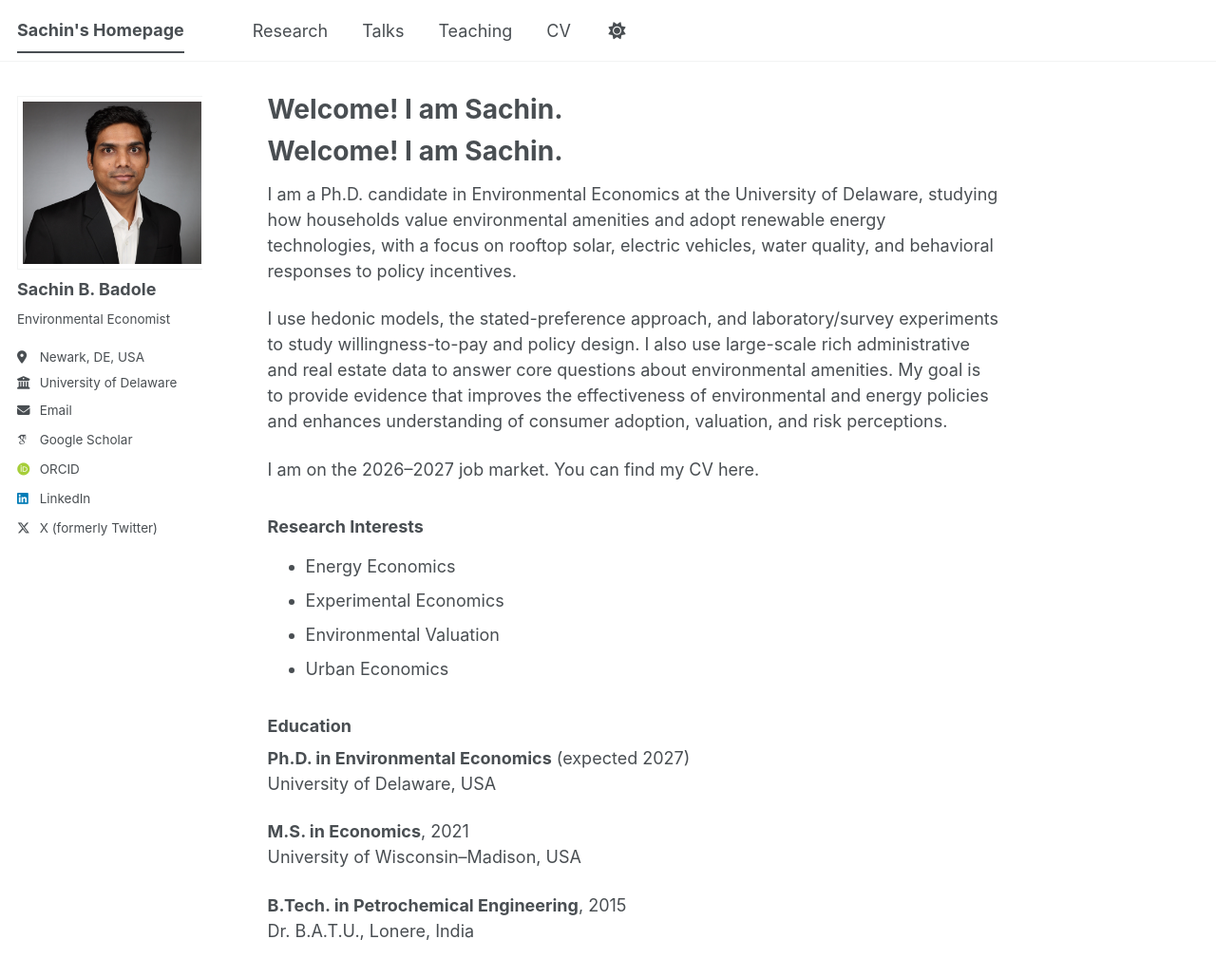
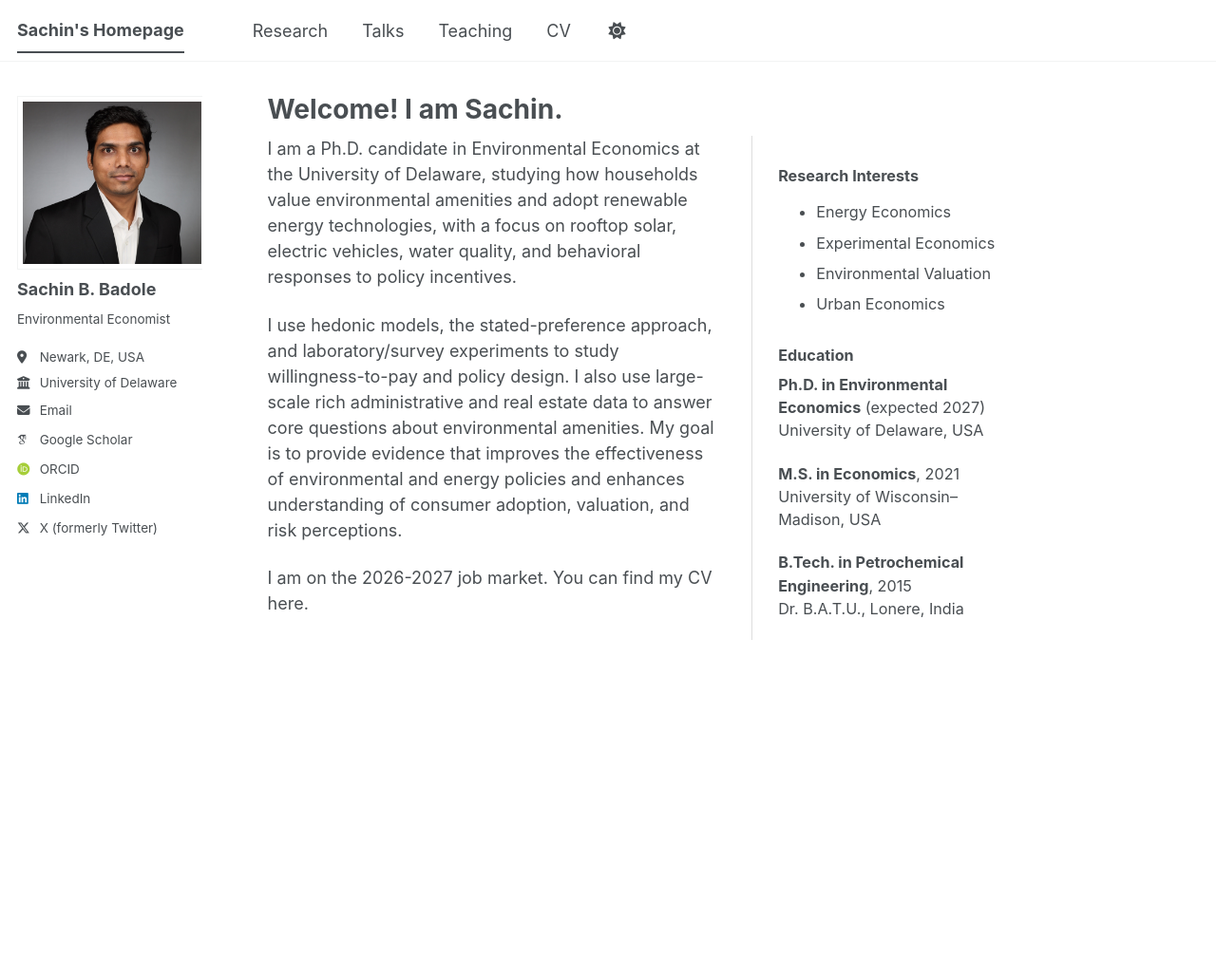
Before and after one commit to sachin-b-badole/sachin-b-badole.github.io, a Jekyll site: the page built from _pages/about.md, in a window 1280 px wide and 1098 px high. Shown: the top 1029 px of the window at 95% size. Built offline with Jekyll 4.4.1, drawn with Linux system fonts in a browser that asks for light colours; some web fonts are replaced; a script bundle is joined from its source files by our own code; library files that are not in the unit come from our copies; some of the changed lines change nothing that is shown.

Commit message:
Update about.md

```diff
--- a/_pages/about.md
+++ b/_pages/about.md
@@ -7,44 +7,6 @@ redirect_from:
   - /about/
   - /about.html
 ---
-<div class="about-layout">
-
-  <div class="about-main">
-    <h1>Welcome! I am Sachin.</h1>
-
-    <p>I am a Ph.D. candidate in Environmental Economics at the University of Delaware, studying how households value environmental amenities and adopt renewable energy technologies, with a focus on rooftop solar, electric vehicles, water quality, and behavioral responses to policy incentives.</p>
-
-    <p>I use hedonic models, the stated-preference approach, and laboratory/survey experiments to study willingness-to-pay and policy design. I also use large-scale rich administrative and real estate data to answer core questions about environmental amenities. My goal is to provide evidence that improves the effectiveness of environmental and energy policies and enhances understanding of consumer adoption, valuation, and risk perceptions.</p>
-
-    <p>I am on the 2026–2027 job market. You can find my CV here.</p>
-  </div>
-
-  <aside class="about-aside">
-    <h3>Research Interests</h3>
-    <ul>
-      <li>Energy Economics</li>
-      <li>Experimental Economics</li>
-      <li>Environmental Valuation</li>
-      <li>Urban Economics</li>
-    </ul>
-
-    <h3>Education</h3>
-    <p><strong>Ph.D. in Environmental Economics</strong> (expected 2027)<br>
-    University of Delaware, USA</p>
-
-    <p><strong>M.S. in Economics</strong>, 2021<br>
-    University of Wisconsin–Madison, USA</p>
-
-    <p><strong>B.Tech. in Petrochemical Engineering</strong>, 2015<br>
-    Dr. B.A.T.U., Lonere, India</p>
-  </aside>
-
-</div>
-
-
-
-
-{% comment %}
 <div class="right-column-box">
   <h3>Research Interests</h3>
   <ul>
@@ -78,7 +40,7 @@ I am on the 2026-2027 job market. You can find my CV here.
 
 
 
-
+{% comment %}
 
 #Academic Pages is a ready-to-fork GitHub Pages template for academic personal websites
 
```
